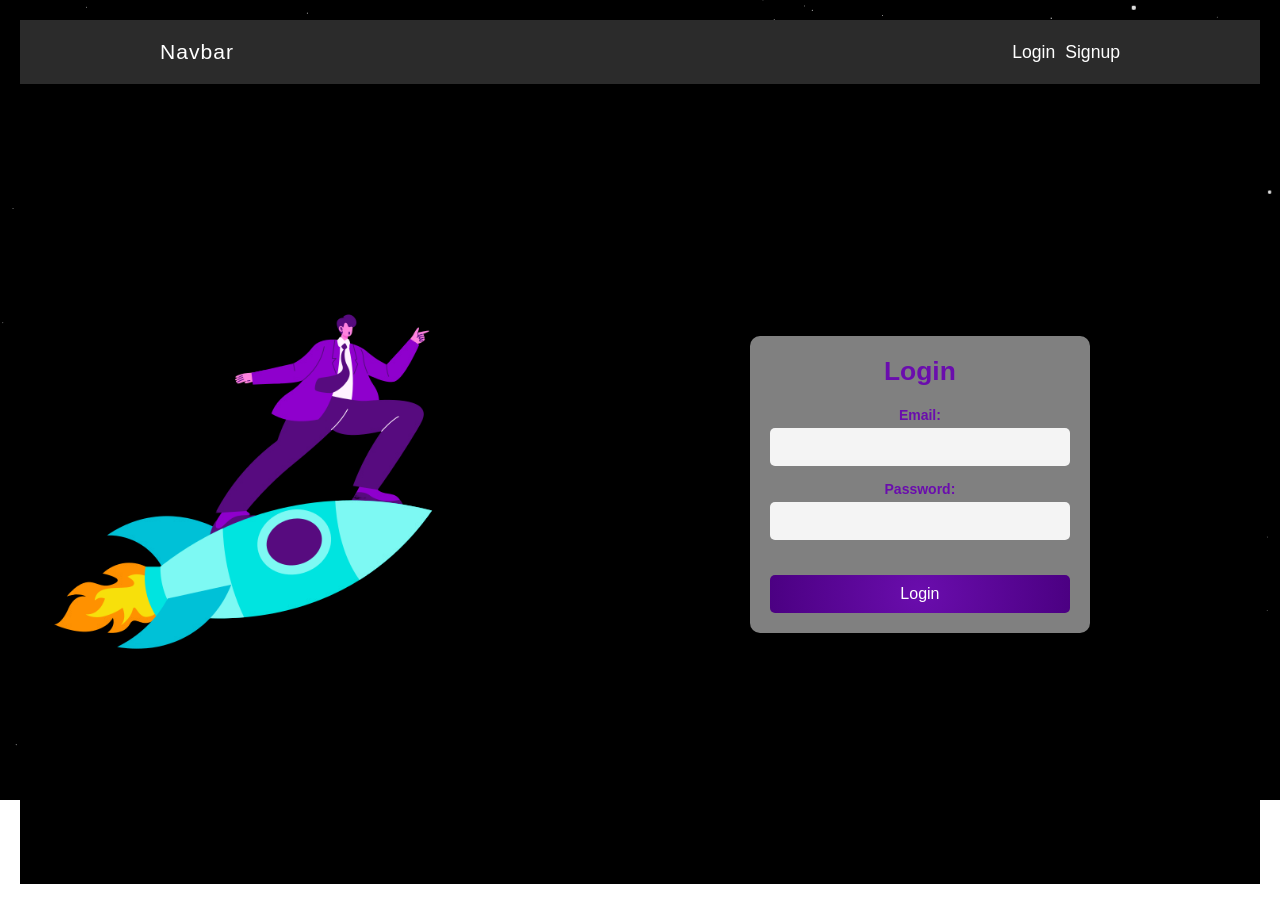
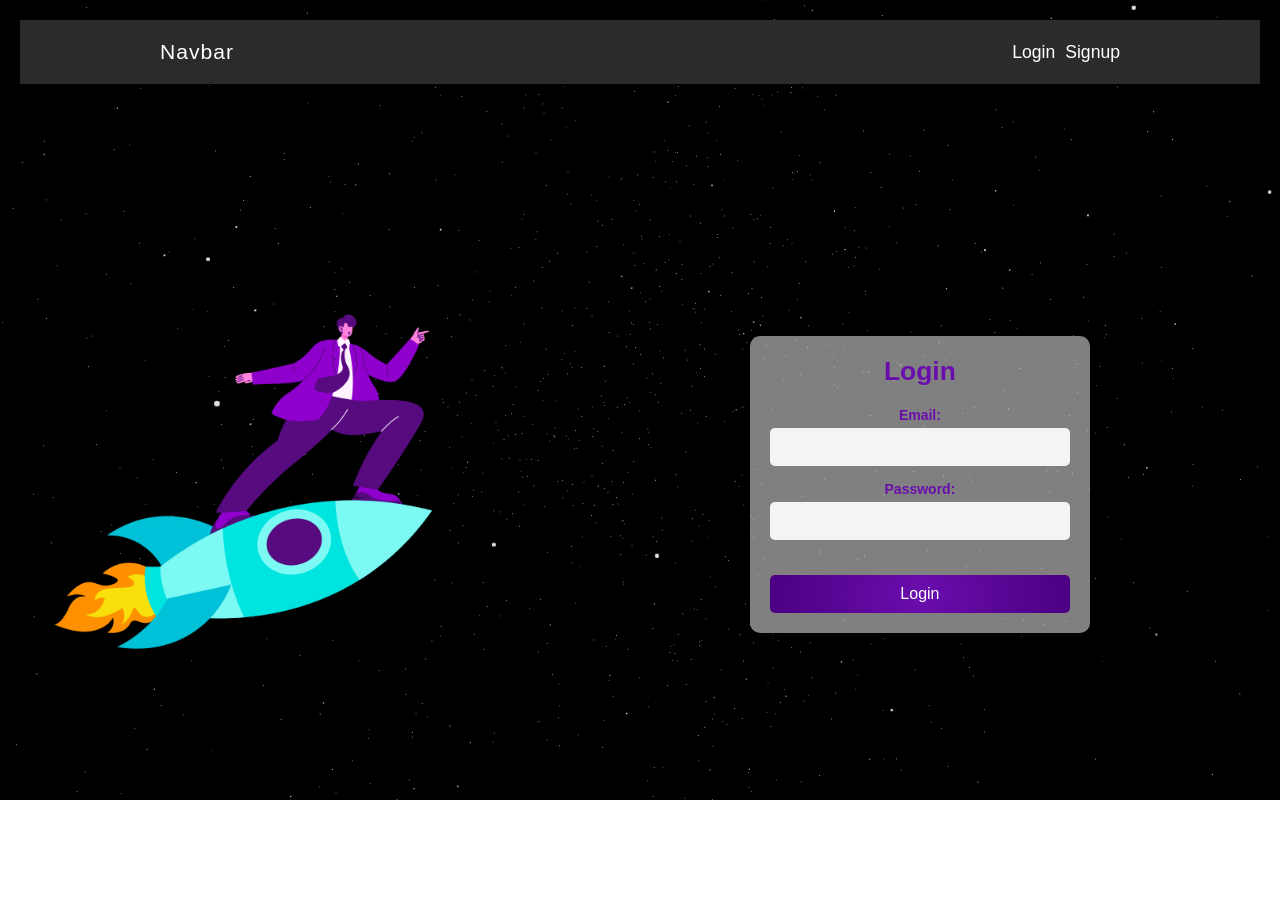
Before and after one commit to Aadithya-J/sih24, a React (Vite) app in the folder frontend/: page /login in a window 1280 px wide. Built offline with nearby package versions, Linux system fonts and the light colour scheme; no server answers.

Commit message:
changes done

```diff
--- a/frontend/src/pages/login/Login.css
+++ b/frontend/src/pages/login/Login.css
@@ -4,7 +4,7 @@
   height: 100vh;
   align-items: center;
   justify-content: center;
-  background: #000; /* Dark background for night sky effect */
+
 }
 
 /* Styling for the image container */
--- a/frontend/src/pages/signup/Signup.css
+++ b/frontend/src/pages/signup/Signup.css
@@ -4,7 +4,7 @@
   height: 100vh;
   align-items: center;
   justify-content: center;
-  background: #000; /* Light background color */
+
 }
 
 /* Styling for the image container */
```
